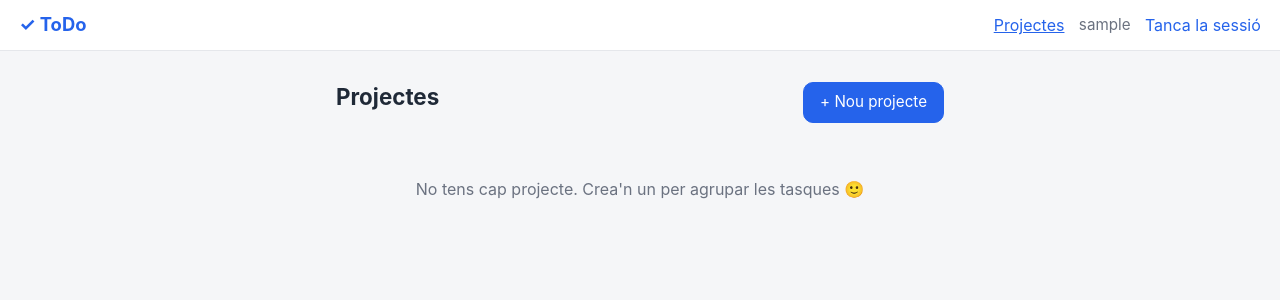
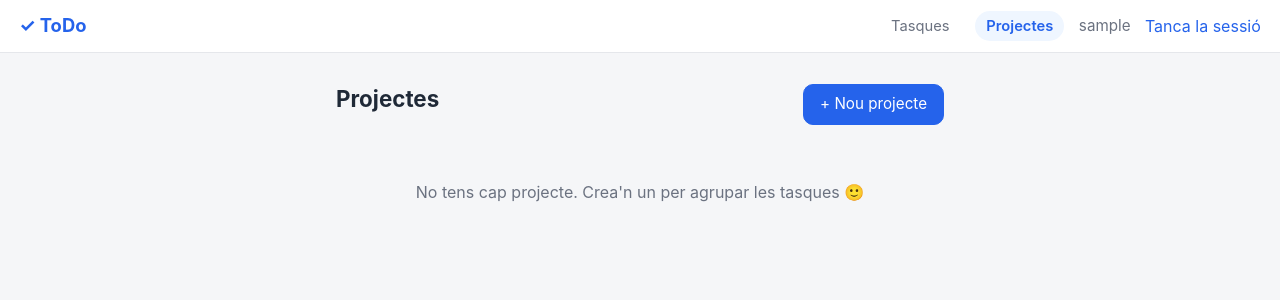
Before and after one commit to xorilla/todo, a Django app: page /projectes/ in a window 1280 px wide. Shown: the top 300 px of the page. Run offline with Django 5.2, Linux system fonts and the light colour scheme; the visitor is signed in with stand-in values (Sample User, id 1); data that the repository does not hold is empty.

Commit message:
feat(nav): add highlighted task and project header links

```diff
--- a/static/css/styles.css
+++ b/static/css/styles.css
@@ -49,6 +49,27 @@ body {
 .who {
   color: var(--muted);
   font-size: 0.95rem;
+}
+
+/* Enllaços de navegació del header (píndoles, com els filtres) */
+.navlink {
+  display: inline-block;
+  padding: 0.25rem 0.7rem;
+  border-radius: 999px;
+  text-decoration: none;
+  color: var(--muted);
+  font-size: 0.92rem;
+}
+
+.navlink:hover {
+  color: var(--primary);
+  background: #eff6ff;
+}
+
+.navlink.active {
+  color: var(--primary);
+  font-weight: 600;
+  background: #eff6ff;
 }
 
 /* Contenidor principal */
--- a/tasks/templates/tasks/base.html
+++ b/tasks/templates/tasks/base.html
@@ -13,7 +13,8 @@
 
     {% if user.is_authenticated %}
       <nav class="topnav">
-        <a class="linklike" href="{% url 'tasks:project_list' %}">Projectes</a>
+        <a class="navlink{% if '/projectes' not in request.path %} active{% endif %}" href="{% url 'tasks:list' %}">Tasques</a>
+        <a class="navlink{% if '/projectes' in request.path %} active{% endif %}" href="{% url 'tasks:project_list' %}">Projectes</a>
         <span class="who">{{ user.username }}</span>
         <form method="post" action="{% url 'logout' %}" class="inline-form">
           {% csrf_token %}
```
Also changed, not shown: tasks/tests.py (+23 -0 lines).
